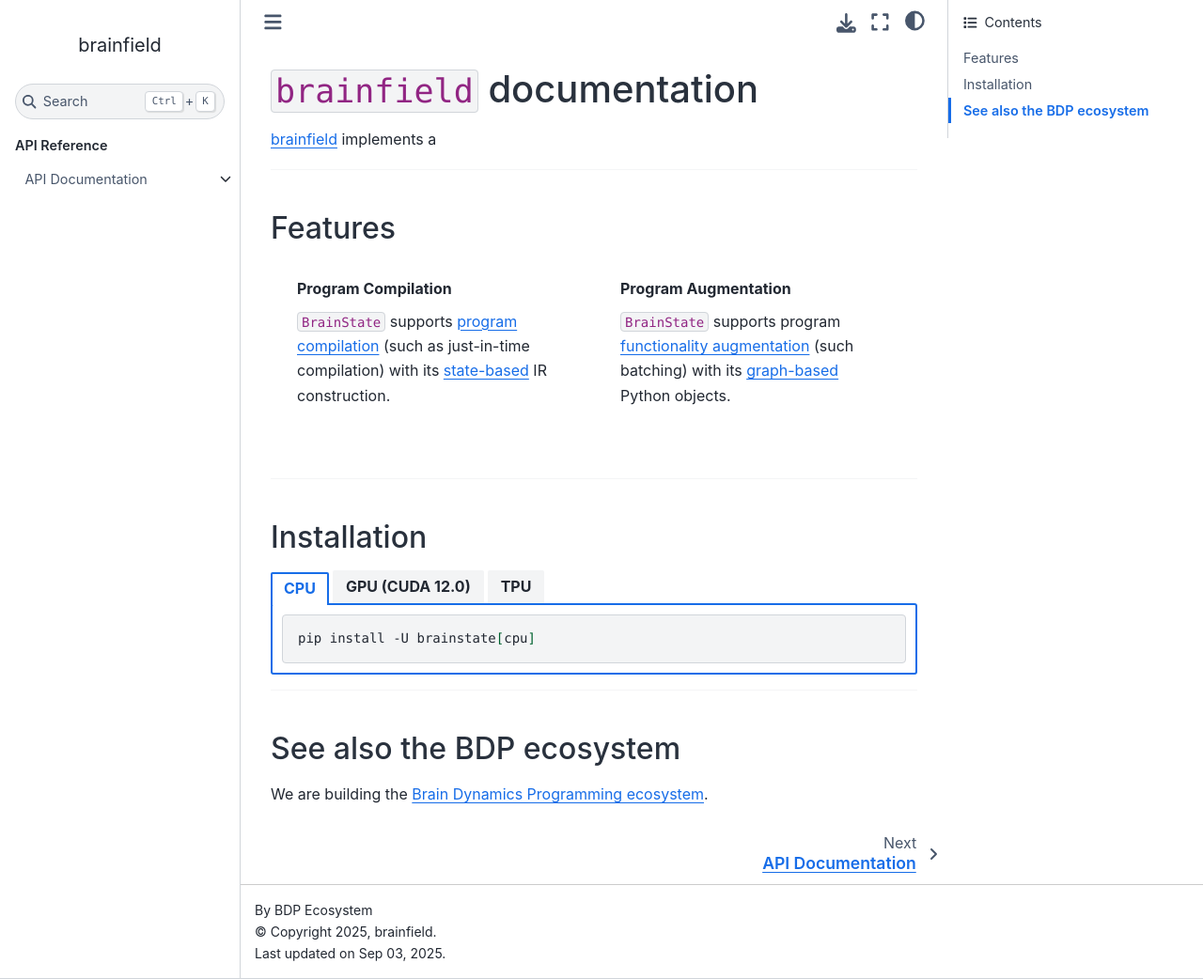
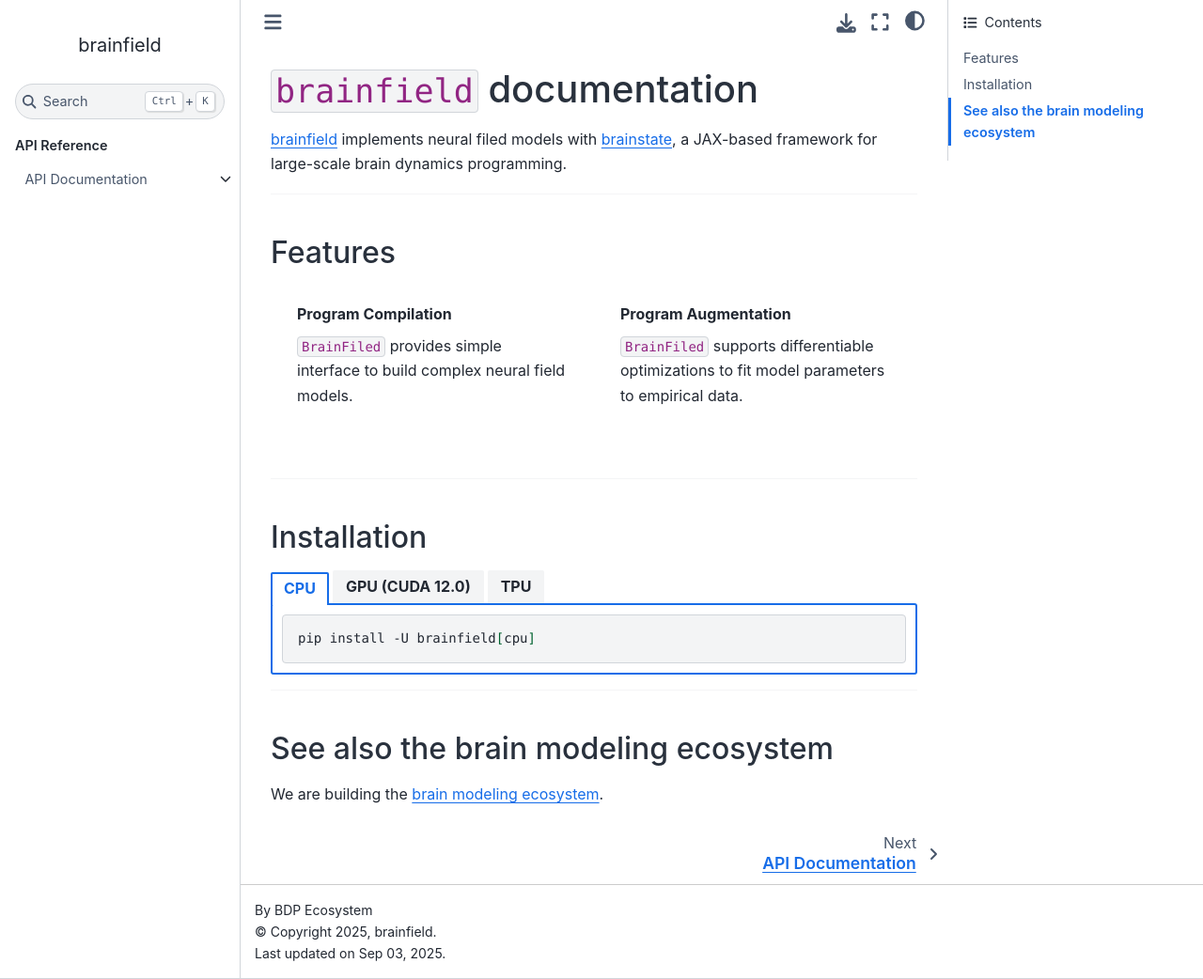
Before and after one commit to chaobrain/brainfield, a Sphinx documentation site: the page built from docs/index.rst, in a window 1280 px wide and 1042 px high. Shown: the whole window at 94% size. Built offline with Sphinx 7.4.7 and the Sphinx Book theme 1.1.4, drawn with Linux system fonts in a browser that asks for light colours; pages that are not in the unit, such as notebooks, are missing from menus.

Commit message:
feat: update documentation for BrainField, enhancing clarity and accuracy

```diff
--- a/docs/index.rst
+++ b/docs/index.rst
@@ -1,7 +1,9 @@
 ``brainfield`` documentation
 ============================
 
-`brainfield <https://github.com/chaobrain/brainfield>`_ implements a
+`brainfield <https://github.com/chaobrain/brainfield>`_ implements neural filed models with `brainstate <https://github.com/chaobrain/brainstate>`_,
+a JAX-based framework for large-scale brain dynamics programming.
+
 
 
 
@@ -24,7 +26,7 @@
 
          .. div:: sd-font-normal
 
-            ``BrainState`` supports `program compilation <./apis/compile.html>`__ (such as just-in-time compilation) with its `state-based <./apis/brainstate.html>`__ IR construction.
+            ``BrainFiled`` provides simple interface to build complex neural field models.
 
 
 
@@ -38,7 +40,7 @@
 
          .. div:: sd-font-normal
 
-            ``BrainState`` supports program `functionality augmentation <./apis/augment.html>`__ (such batching) with its `graph-based <./apis/graph.html>`__ Python objects.
+            ``BrainFiled`` supports differentiable optimizations to fit model parameters to empirical data.
 
 
 
@@ -55,28 +57,28 @@
 
        .. code-block:: bash
 
-          pip install -U brainstate[cpu]
+          pip install -U brainfield[cpu]
 
     .. tab-item:: GPU (CUDA 12.0)
 
        .. code-block:: bash
 
-          pip install -U brainstate[cuda12]
+          pip install -U brainfield[cuda12]
 
     .. tab-item:: TPU
 
        .. code-block:: bash
 
-          pip install -U brainstate[tpu] -f https://storage.googleapis.com/jax-releases/libtpu_releases.html
+          pip install -U brainfield[tpu]
 
 ----
 
 
-See also the BDP ecosystem
-^^^^^^^^^^^^^^^^^^^^^^^^^^
+See also the brain modeling ecosystem
+^^^^^^^^^^^^^^^^^^^^^^^^^^^^^^^^^^^^^
 
 
-We are building the `Brain Dynamics Programming ecosystem <https://ecosystem-for-brain-dynamics.readthedocs.io/>`_.
+We are building the `brain modeling ecosystem <https://brainmodeling.readthedocs.io/>`_.
 
 
 .. toctree::
--- a/requirements-doc.txt
+++ b/requirements-doc.txt
@@ -13,3 +13,4 @@
 sphinx-remove-toctrees
 jupyter-sphinx>=0.3.2
 sphinx-design
+sphinx_math_dollar
```
